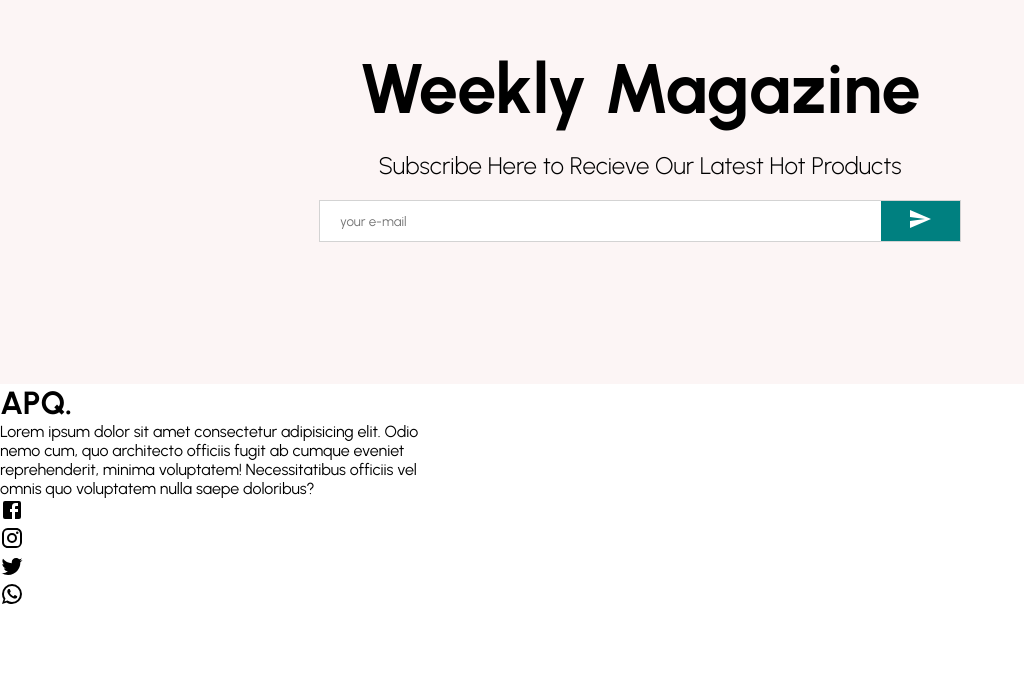
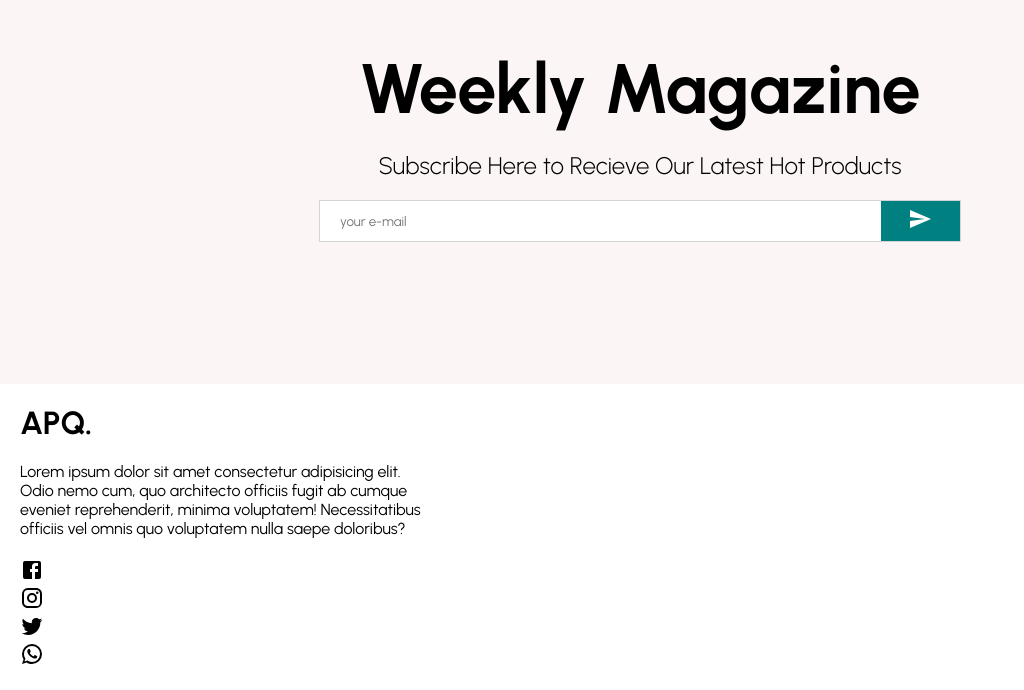
Before and after one commit to AliPooladmast/e-commerce, a React (Create React App) app: page / in a window 1280 px wide. Shown: the part 2307-2997 px from the top of the page, without its empty margins (0-1024 px from the left). Before the commit the page ends 2917 px from the top, so only its background shows below. Built offline with nearby package versions, Linux system fonts and the light colour scheme.

Commit message:
feat(Footer): specify top and bottom margin for the description section

```diff
--- a/src/components/Footer/Footer.jsx
+++ b/src/components/Footer/Footer.jsx
@@ -6,8 +6,8 @@ function Footer() {
   return (
     <div className={style.Container}>
       <div className={style.Left}>
-        <h1 className={style.Logo}>APQ.</h1>
-        <p className={style.Desc}>
+        <h1>APQ.</h1>
+        <p>
           Lorem ipsum dolor sit amet consectetur adipisicing elit. Odio nemo
           cum, quo architecto officiis fugit ab cumque eveniet reprehenderit,
           minima voluptatem! Necessitatibus officiis vel omnis quo voluptatem
--- a/src/components/Footer/Footer.module.scss
+++ b/src/components/Footer/Footer.module.scss
@@ -4,6 +4,13 @@
 
 .Left {
   flex: 1;
+  display: flex;
+  flex-direction: column;
+  padding: 20px;
+
+  p {
+    margin: 20px 0;
+  }
 }
 
 .Center {
```
